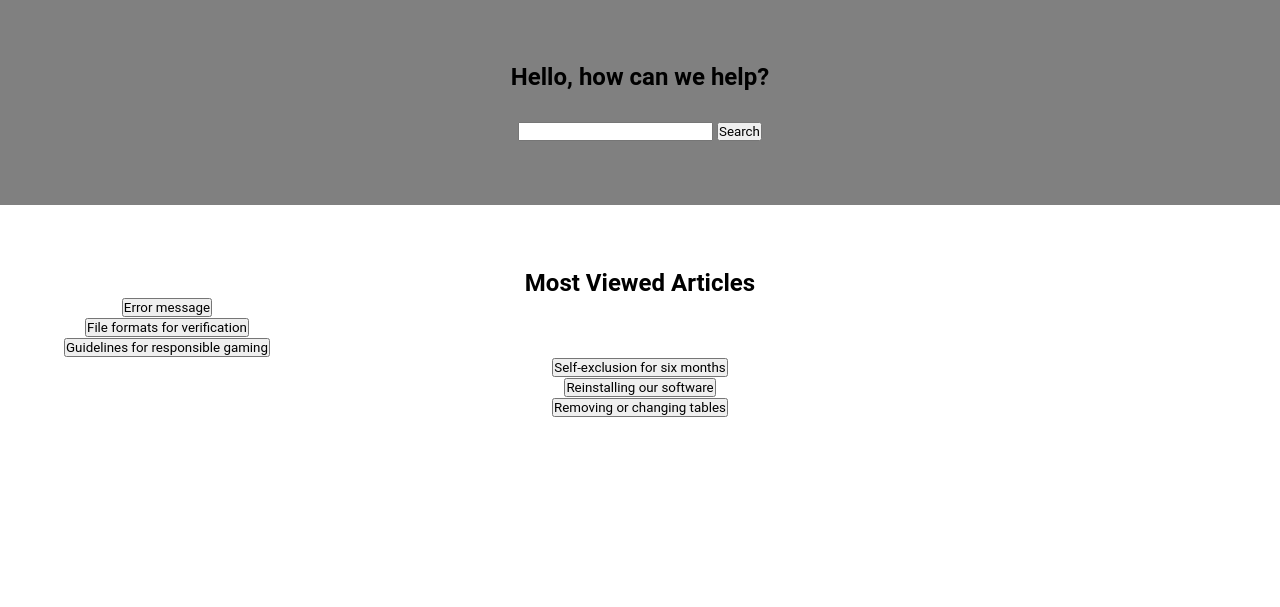
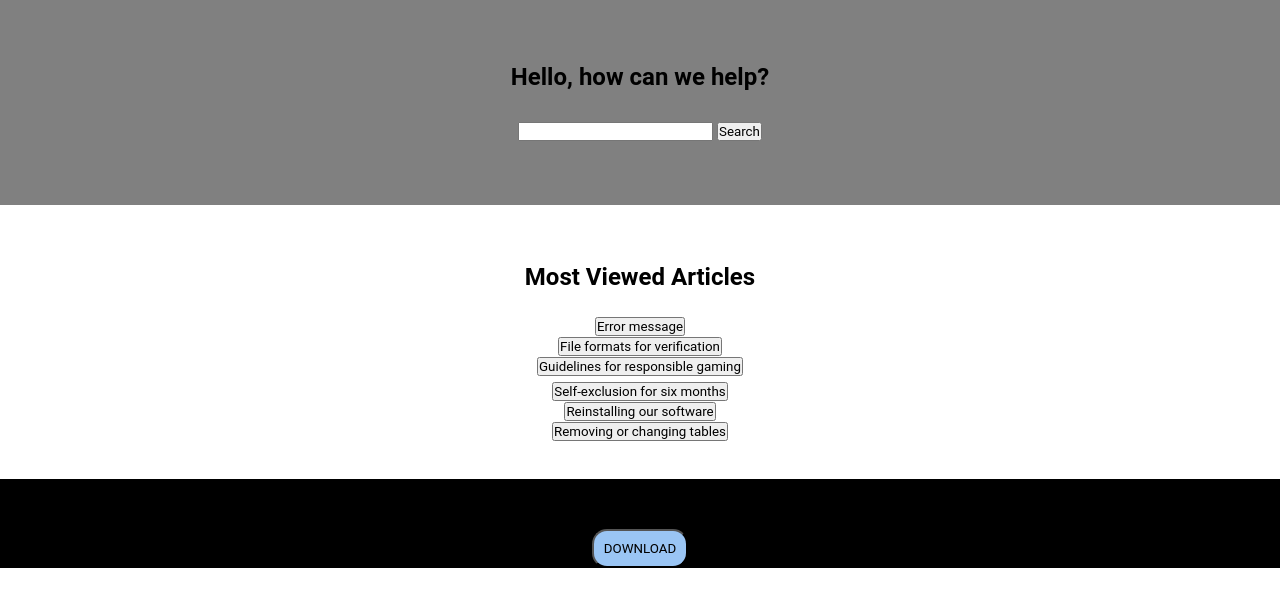
Before and after one commit to Nalmadapaz/proyecto-coder, a plain HTML site: page pages/contact.html in a window 1280 px wide. Shown: the part 123-730 px from the top of the page. Drawn offline with Linux system fonts and the light colour scheme.

Commit message:
Pseudoclases y retoques html

```diff
--- a/pages/contact.html
+++ b/pages/contact.html
@@ -59,5 +59,10 @@
                 </div>
             </section>
         </main>
+        <footer class="footer">
+            <div class="btn-container">
+                <button class="btn-download">DOWNLOAD</button>
+            </div>
+        </footer>
     </body>
 </html>
--- a/scss/styles.scss
+++ b/scss/styles.scss
@@ -82,7 +82,10 @@ body {
 	}
 }
 .bg-viewed {
-	padding: 5%;
+	padding: 3%;
+	h2{
+		padding: 20px;
+	}
 }
 .background-section-games {
 	background-color: $background-color_4;
@@ -118,6 +121,9 @@ body {
 			font-size: 20px;
 			color: $color_2;
 			margin: 0px 22px;
+			&:hover{
+				color: whitesmoke;
+			}
 		}
 	}
 }
@@ -152,6 +158,11 @@ body {
 	flex-direction: column;
 	align-items: center;
 	justify-content: center;
+	button{
+		&:active{
+			background-color: gray;
+		}
+	}
 }
 .join-us-today {
 	border-radius: 15px;
@@ -186,6 +197,9 @@ body {
 		padding: 10px;
 		color: $color_1;
 		font-weight: bold;
+		&:active{
+			background-color: gray;
+		}
 	}
 }
 .steps-section {
@@ -305,14 +319,21 @@ body {
 	}
 }
 .container-articles {
-	display: table-row;
+	display: flex;
+	flex-direction: column;
+	align-items: center;
+	padding: 5px;
 }
+
 .btn-download {
 	border-radius: 15px;
 	background-color: $background-color_14;
 	padding: 10px;
 	margin-top: 50px;
-	font: bold;
+	font: bolder;
+	&:active{
+		background-color: whitesmoke;
+	}
 }
 .blackcards {
 	width: 100%;
@@ -328,7 +349,7 @@ body {
 	}
 }
 .btn-container {
-	width: 60%;
+	width: 100%;
 	margin: 0 auto;
 }
 
```
Also changed, not shown: css/styles.css, 1 other file.
